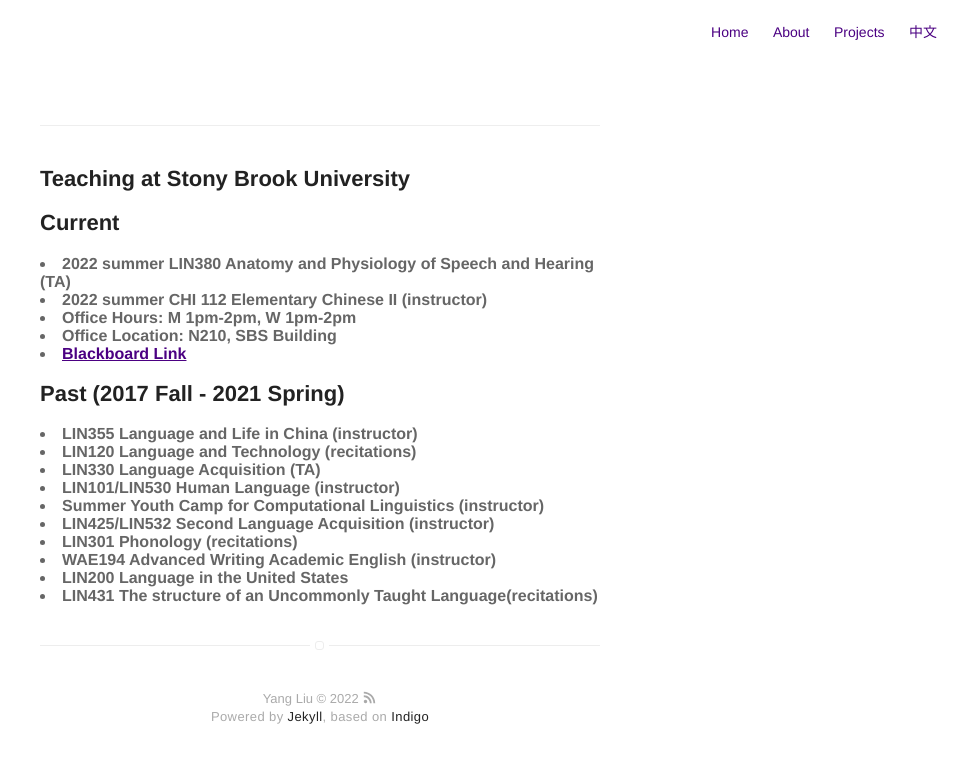
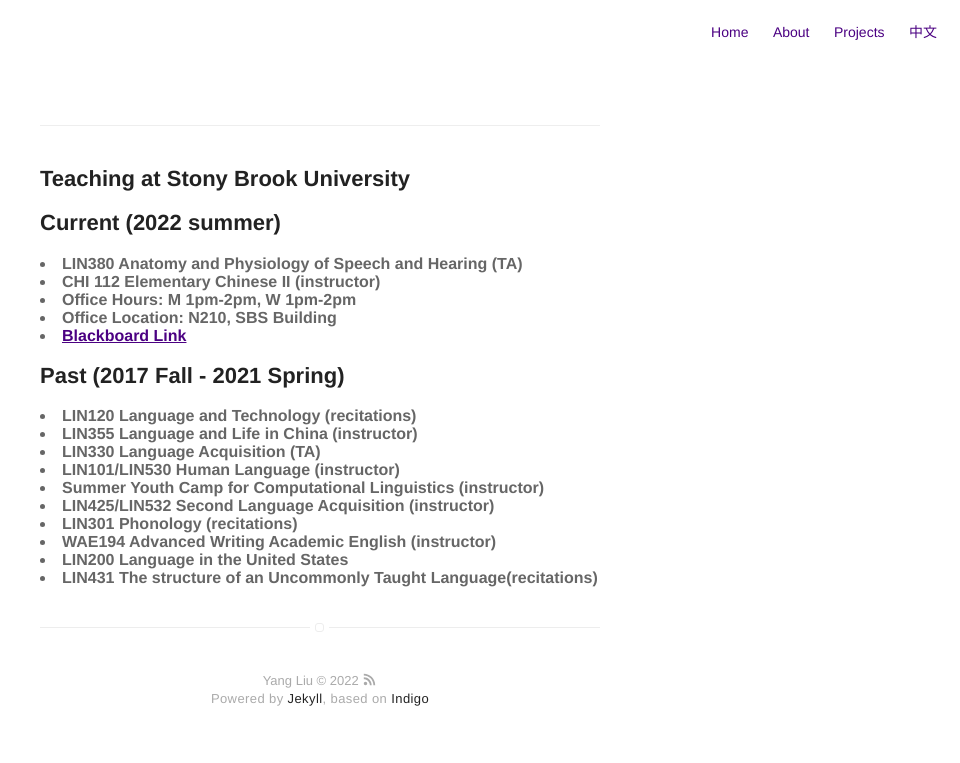
Before and after one commit to coglo/coglo.github.io, a Jekyll site: the page built from teaching.html, in a window 1280 px wide. Shown: the top 763 px of the page, without its empty margins (320-1280 px from the left). Built offline with Jekyll 4.4.1, drawn with Linux system fonts in a browser that asks for light colours.

Commit message:
Update teaching.html

```diff
--- a/teaching.html
+++ b/teaching.html
@@ -7,10 +7,10 @@ title: Teaching
 <b> </b>
 <b> </b>
 <b> </b>
-<h2>Current</h2>
+<h2>Current (2022 summer)</h2>
 <b> </b>
-<li><b>2022 summer LIN380 Anatomy and Physiology of Speech and Hearing (TA)</b></li>
-<li><b>2022 summer CHI 112 Elementary Chinese II (instructor)</b></li>
+<li><b>LIN380 Anatomy and Physiology of Speech and Hearing (TA)</b></li>
+<li><b>CHI 112 Elementary Chinese II (instructor)</b></li>
 <li><b>Office Hours: M 1pm-2pm, W 1pm-2pm </b></li>
 <li><b>Office Location: N210, SBS Building </b></li>
 <li><b><A HREF="https://blackboard.stonybrook.edu/webapps/bb-group-mgmt-LEARN/execute/groupInventoryList?course_id=_1236014_1&mode=cpview">Blackboard Link</A></b></li>
@@ -21,8 +21,8 @@ title: Teaching
 <b> </b>
 <h2>Past (2017 Fall - 2021 Spring)</h2>
 <b> </b>
+<li><b>LIN120 Language and Technology (recitations) </b></li>
 <li><b>LIN355 Language and Life in China (instructor) </b></li>
-<li><b>LIN120 Language and Technology (recitations) </b></li>
 <li><b>LIN330 Language Acquisition (TA) </b></li>
 <li><b>LIN101/LIN530 Human Language (instructor) </b></li>
 <li><b>Summer Youth Camp for Computational Linguistics (instructor) </b></li>
```
